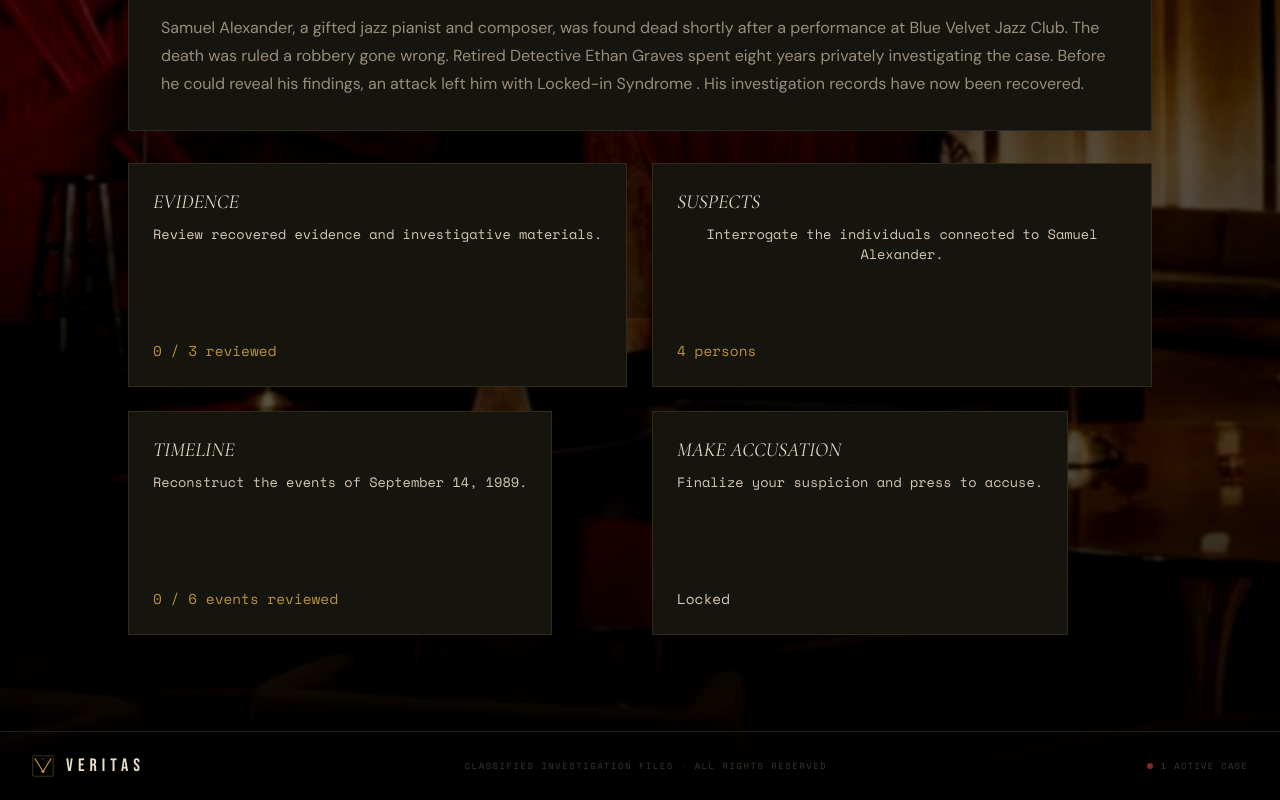
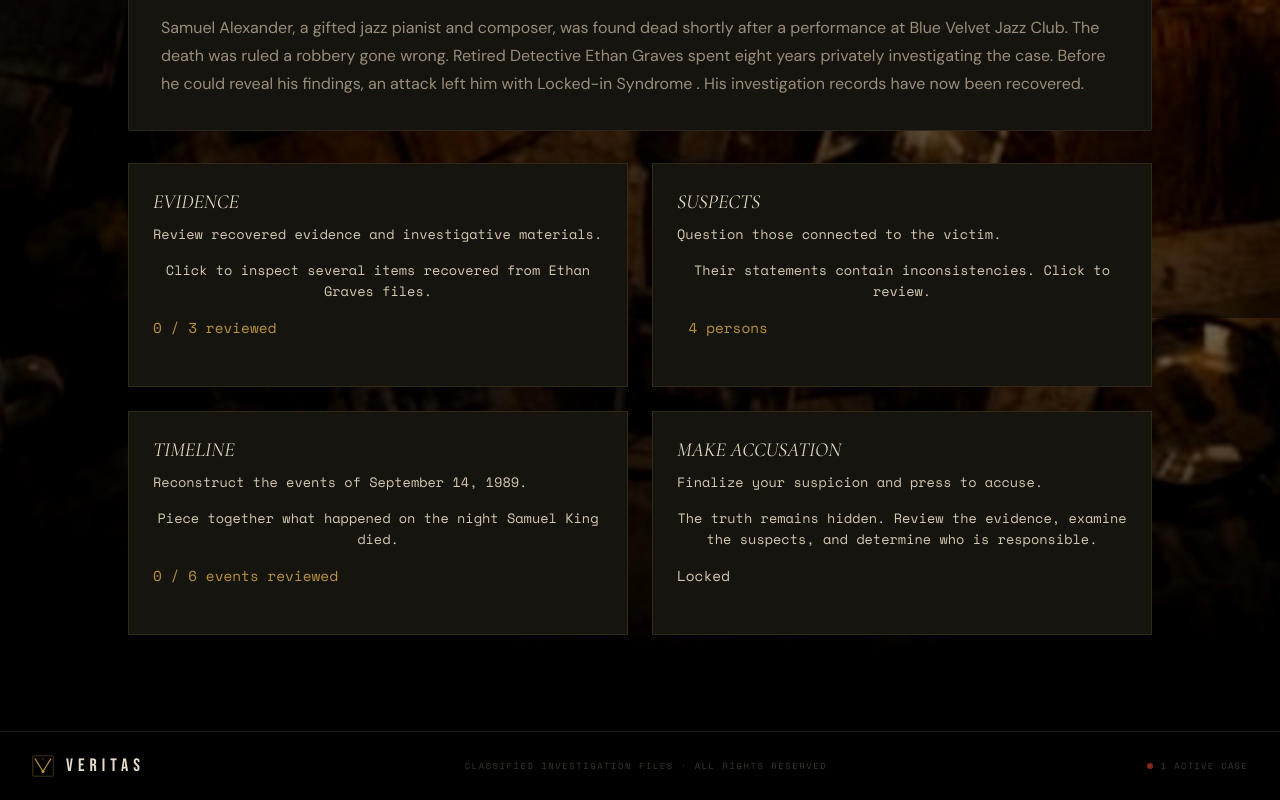
Before and after one commit to Muzammil757/Veritas, a Next.js app: page /cases/001 in a window 1280 px wide. Shown: the part 482-1282 px from the top of the page. Built offline with nearby package versions, Linux system fonts and the light colour scheme.

Commit message:
Redefine investigation dashboard and update Blue Velvet background

```diff
--- a/app/cases/001/page.tsx
+++ b/app/cases/001/page.tsx
@@ -194,9 +194,13 @@ export default function CasePage() {
         className="group relative overflow-hidden cursor-pointer p-6 bg-[var(--color-paper)] border border-[var(--color-gold-dim)] hover:shadow-[0_10px_30px_rgba(0,0,0,0.6)] hover:-translate-y-1 transition transform h-full flex flex-col"
         style={{ borderColor: "rgba(184,146,58,0.18)" }}
       >
-        <h3 className="font-serif text-xl italic text-[var(--color-cream)] mb-2">SUSPECTS</h3>
-        <p className="font-mono text-[0.85rem] text-[var(--color-parchment)] mb-4">Interrogate the individuals connected to Samuel Alexander.</p>
-        <div className="mt-auto font-mono text-[0.9rem] text-[var(--color-gold)]">4 persons</div>
+        <h3 className="font-serif text-xl italic text-[var(--color-cream)] mb-2 transition-colors duration-300 group-hover:text-[var(--color-gold)]">SUSPECTS</h3>
+        <p className="font-mono text-[0.85rem] text-[var(--color-parchment)] mb-4">Question those connected to the victim.</p>
+        <p className="font-mono text-[0.85rem] text-[var(--color-parchment)] mb-4">Their statements contain inconsistencies. Click to review.</p>
+        <div className="mt-auto">
+          <div className="font-mono text-[0.9rem] text-[var(--color-gold)]">4 persons</div>
+          <div className="mt-4 text-[0.8rem] text-[var(--color-gold)] opacity-0 transition-opacity duration-300 group-hover:opacity-100">Click to review →</div>
+        </div>
       </button>
     );
   }
@@ -209,9 +213,11 @@ export default function CasePage() {
         className="group relative overflow-hidden cursor-pointer p-6 bg-[var(--color-paper)] border border-[var(--color-gold-dim)] hover:shadow-[0_10px_30px_rgba(0,0,0,0.6)] hover:-translate-y-1 transition transform h-full flex flex-col"
         style={{ borderColor: "rgba(184,146,58,0.18)" }}
       >
-        <h3 className="font-serif text-xl italic text-[var(--color-cream)] mb-2">EVIDENCE</h3>
+        <h3 className="font-serif text-xl italic text-[var(--color-cream)] mb-2 transition-colors duration-300 group-hover:text-[var(--color-gold)]">EVIDENCE</h3>
         <p className="font-mono text-[0.85rem] text-[var(--color-parchment)] mb-4">Review recovered evidence and investigative materials.</p>
+        <p className="font-mono text-[0.85rem] text-[var(--color-parchment)] mb-4">Click to inspect several items recovered from Ethan Graves files.</p>
         <div className="mt-auto font-mono text-[0.9rem] text-[var(--color-gold)]">{reviewedEvidenceIds.length} / {evidenceItems.length} reviewed</div>
+        <div className="mt-4 text-[0.8rem] text-[var(--color-gold)] opacity-0 transition-opacity duration-300 group-hover:opacity-100">Click to inspect →</div>
       </button>
     );
   }
@@ -225,9 +231,11 @@ export default function CasePage() {
         className="group relative overflow-hidden cursor-pointer p-6 bg-[var(--color-paper)] border border-[var(--color-gold-dim)] hover:shadow-[0_10px_30px_rgba(0,0,0,0.6)] hover:-translate-y-1 transition transform h-full flex flex-col"
         style={{ borderColor: "rgba(184,146,58,0.18)" }}
       >
-        <h3 className="font-serif text-xl italic text-[var(--color-cream)] mb-2">TIMELINE</h3>
+        <h3 className="font-serif text-xl italic text-[var(--color-cream)] mb-2 transition-colors duration-300 group-hover:text-[var(--color-gold)]">TIMELINE</h3>
         <p className="font-mono text-[0.85rem] text-[var(--color-parchment)] mb-4">Reconstruct the events of September 14, 1989.</p>
+        <p className="font-mono text-[0.85rem] text-[var(--color-parchment)] mb-4">Piece together what happened on the night Samuel King died.</p>
         <div className="mt-auto font-mono text-[0.9rem] text-[var(--color-gold)]">{reviewedTimelineIds.length} / {timelineEvents.length} events reviewed</div>
+        <div className="mt-4 text-[0.8rem] text-[var(--color-gold)] opacity-0 transition-opacity duration-300 group-hover:opacity-100">Click to reconstruct →</div>
       </button>
     );
   }
@@ -247,12 +255,15 @@ export default function CasePage() {
         className={"group relative overflow-hidden cursor-pointer p-6 bg-[var(--color-paper)] border border-[var(--color-gold-dim)] transition transform h-full flex flex-col"}
         style={{ borderColor: "rgba(184,146,58,0.18)" }}
       >
-        <h3 className="font-serif text-xl italic text-[var(--color-cream)] mb-2">MAKE ACCUSATION</h3>
+        <h3 className="font-serif text-xl italic text-[var(--color-cream)] mb-2 transition-colors duration-300 group-hover:text-[var(--color-gold)]">MAKE ACCUSATION</h3>
         <p className="font-mono text-[0.85rem] text-[var(--color-parchment)] mb-4">Finalize your suspicion and press to accuse.</p>
+        <p className="font-mono text-[0.85rem] text-[var(--color-parchment)] mb-4">The truth remains hidden. Review the evidence, examine the suspects, and determine who is responsible.</p>
         <div className={"mt-auto font-mono text-[0.9rem] " + (accusationReady ? "text-[var(--color-gold)]" : "text-[var(--color-parchment)]")}>
           {accusationReady ? "Ready" : "Locked"}
         </div>
+        <div className="mt-4 text-[0.8rem] text-[var(--color-gold)] opacity-0 transition-opacity duration-300 group-hover:opacity-100">{accusationReady ? "Click to accuse →" : "Investigation incomplete"}</div>
       </button>
+
     );
   }
   return (
```
Also changed, not shown: public/images/blue-velvet-bg.jpg.
